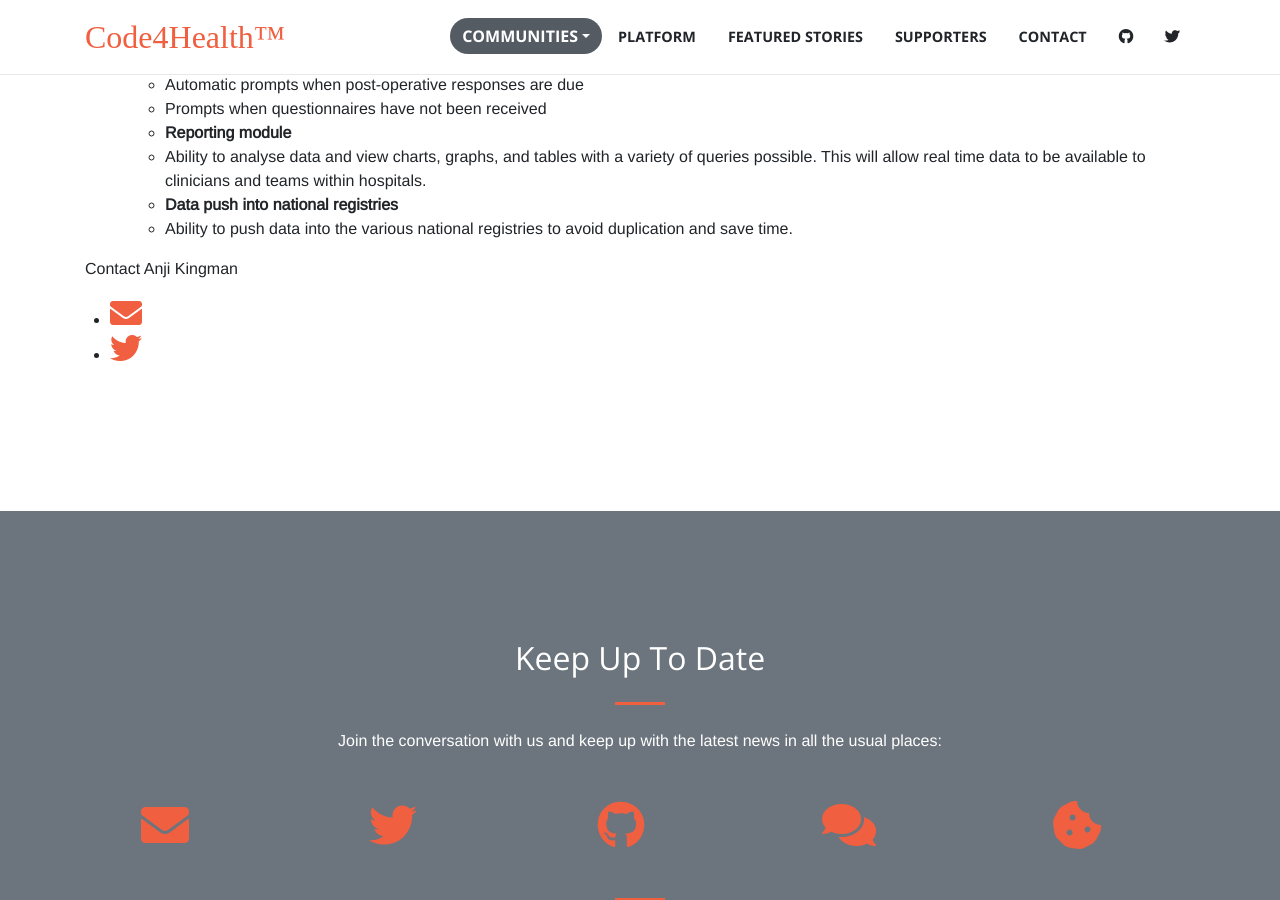
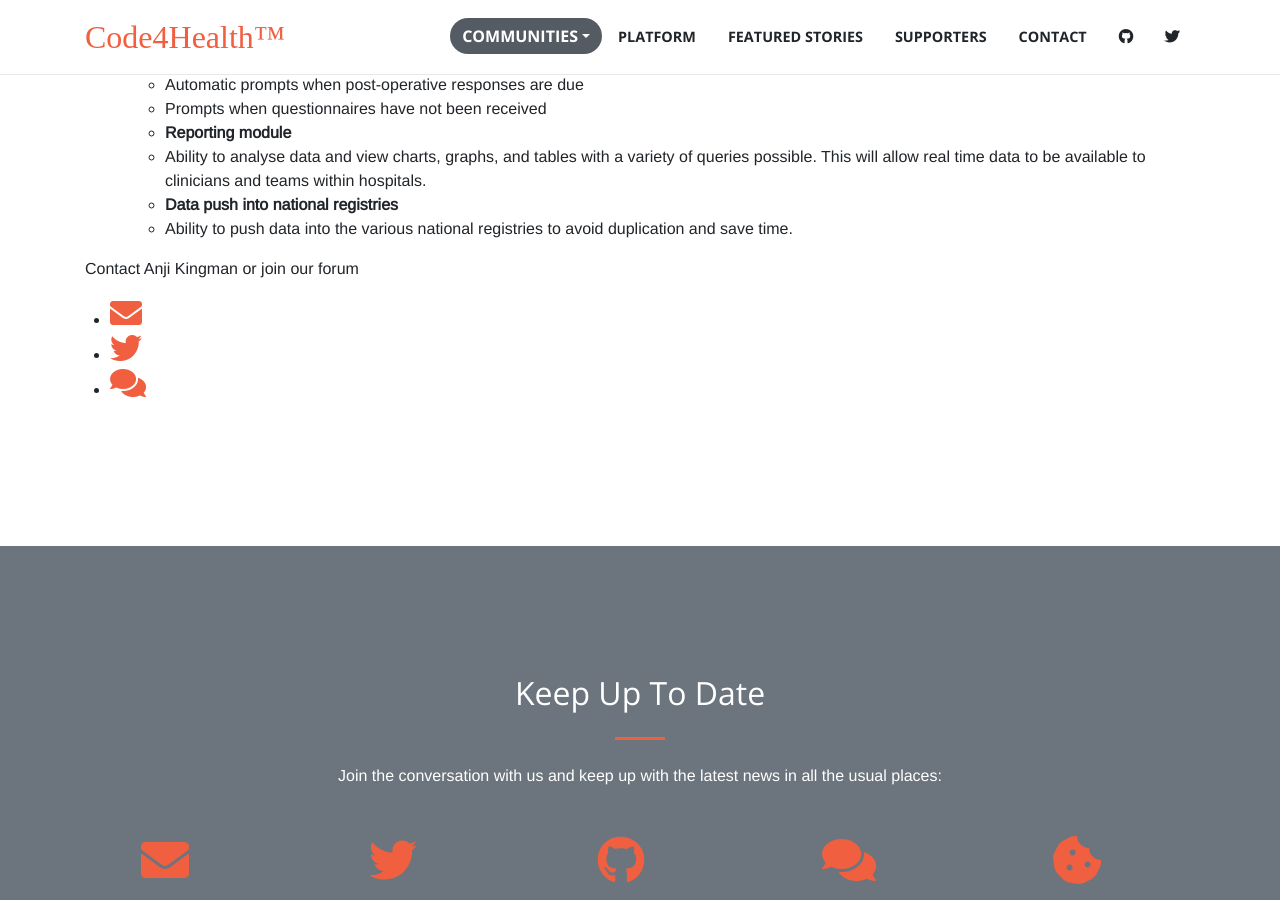
Before and after one commit to robdyke/code4health.org, a Jekyll site: the page built from _pages/HealthTRaK-PROMS.md, in a window 1280 px wide and 900 px high, scrolled down 1724 px. Built offline with Jekyll 4.4.1, drawn with Linux system fonts in a browser that asks for light colours; nearby versions of some CDN libraries; some web fonts are replaced.

Commit message:
Update HealthTRaK-PROMS.md

```diff
--- a/_pages/HealthTRaK-PROMS.md
+++ b/_pages/HealthTRaK-PROMS.md
@@ -69,14 +69,14 @@ title:  "Patient Reported Outcome Measures - HealthTRaK PROMs"
                     <li>Ability to push data into the various national registries to avoid duplication and save time.</li>
                   </ul>
               </ul>
-              <p>Contact Anji Kingman</p>
+              <p>Contact Anji Kingman or join our forum</p>
               <div class="row">
                 <ul>
                   <li><a href="mailto:angela.kingman@northumbria-healthcare.nhs.uk"><i class="fas fa-envelope fa-2x sr-contact"></i></a></li>
                   <li><a href="https://twitter.com/outcomes_proms"> <i class="fab fa-twitter fa-2x sr-contact"></i></a></li>
-               </ul>
+                  <li><a href="https://forums.apperta.org/c/proms-subcommitee "><i class="fas fa-comments fa-2x sr-contact"></i></a></li>
+                </ul>
               </div>
-
           </div>
       </div>
   </div>
```
